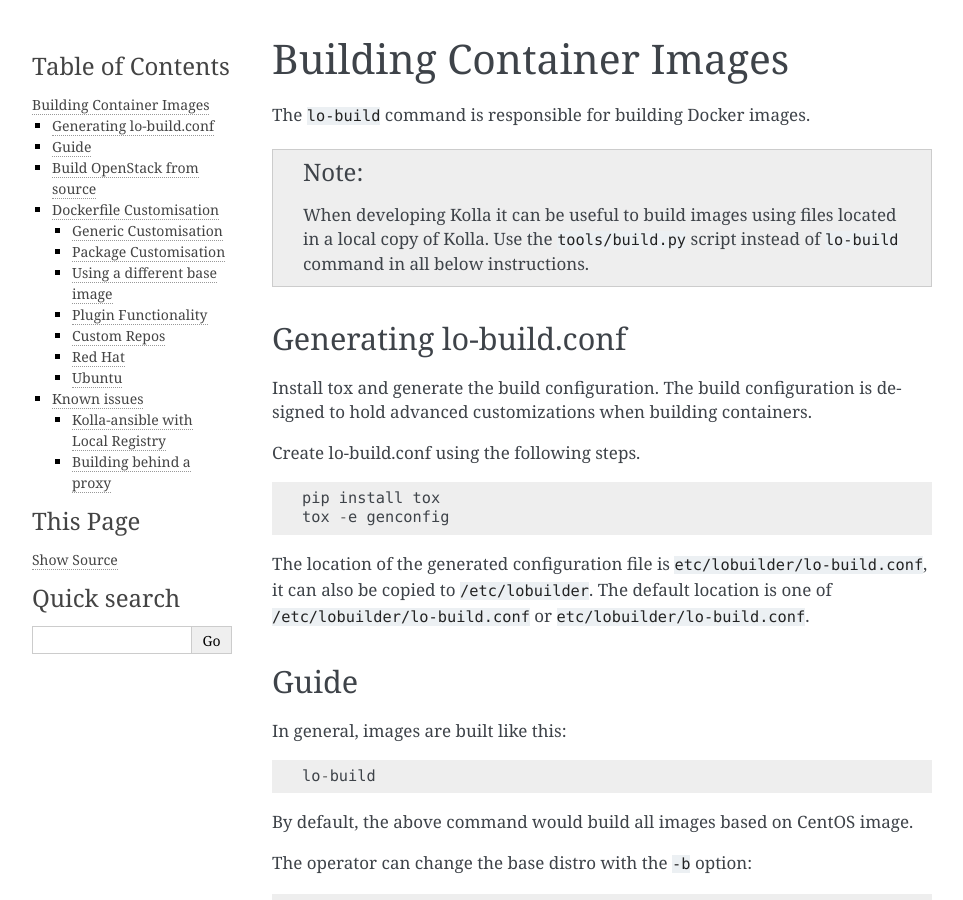
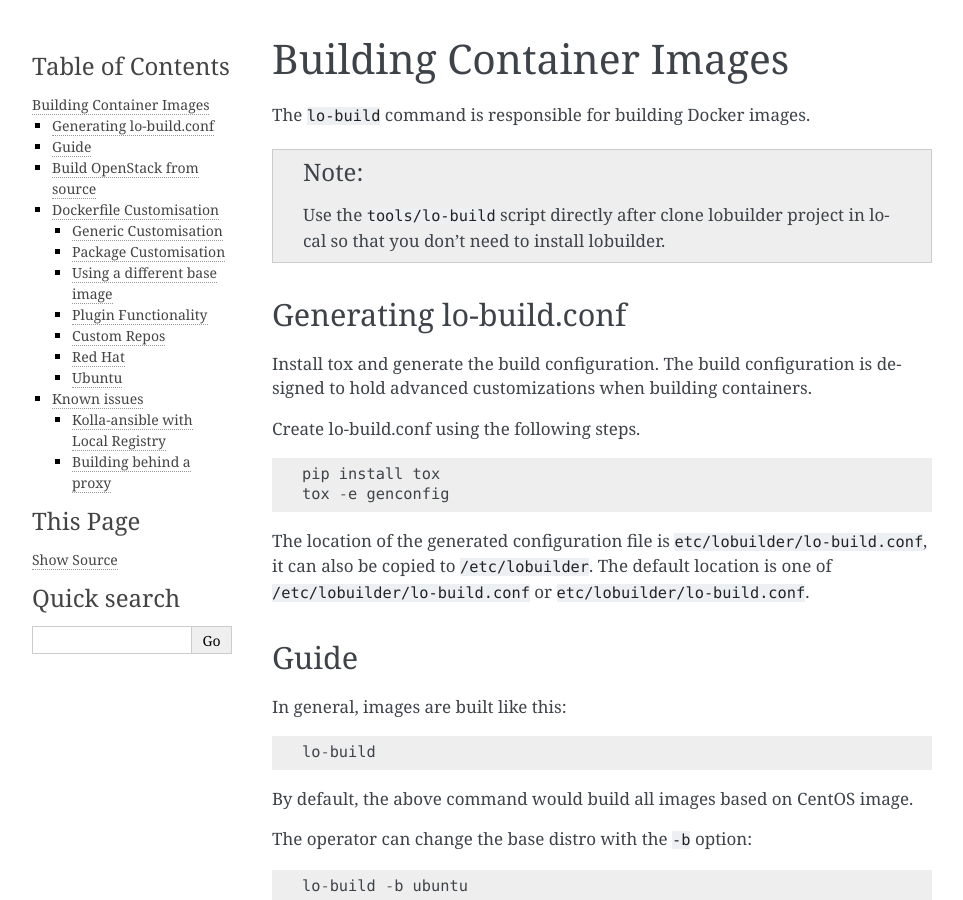
Before and after one commit to luo-zn/lobuilder, a Sphinx documentation site: the page built from docs/source/admin/image-building.rst, in a window 1280 px wide and 900 px high. Shown: the whole window, without its empty margins (148-1111 px from the left). Built offline with Sphinx 7.4.7, drawn with Linux system fonts in a browser that asks for light colours; the version number could not be read and is left out.

Commit message:
fix docs/source/admin/image-building.rst

```diff
--- a/docs/source/admin/image-building.rst
+++ b/docs/source/admin/image-building.rst
@@ -8,9 +8,8 @@
 
 .. note::
 
-  When developing Kolla it can be useful to build images using files located in
-  a local copy of Kolla. Use the ``tools/build.py`` script instead of
-  ``lo-build`` command in all below instructions.
+  Use the ``tools/lo-build`` script directly after clone lobuilder project
+  in local so that you don't need to install lobuilder.
 
 Generating lo-build.conf
 ===========================
```
